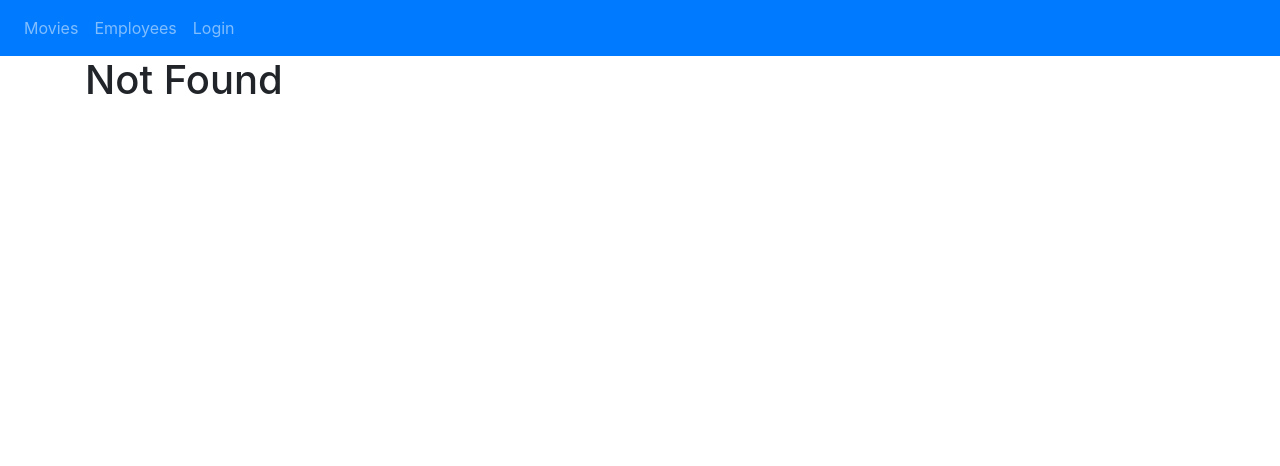
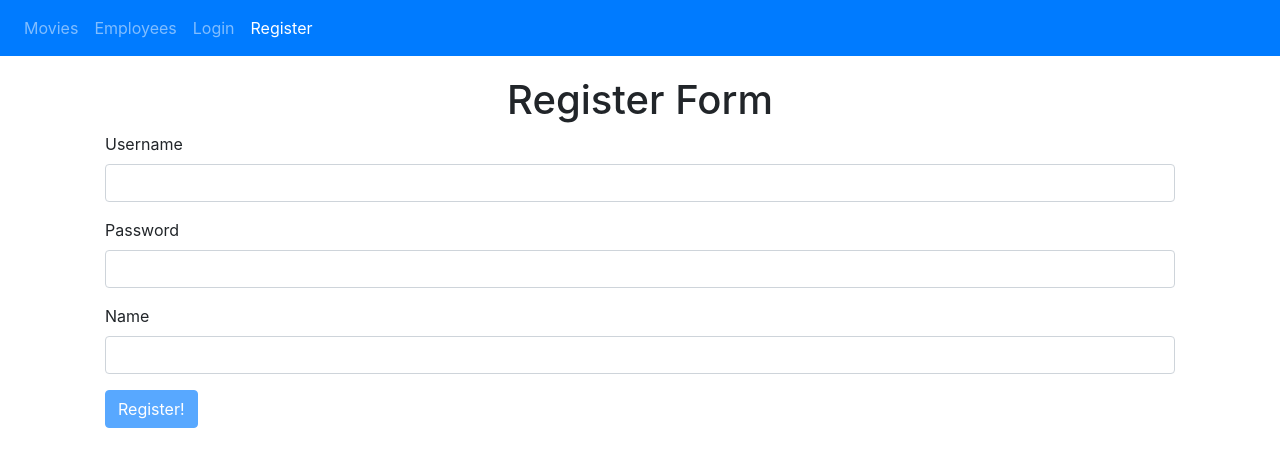
Before and after one commit to Salmanmasood/React-Router-NavBar, a React (Create React App) app: page /Register in a window 1280 px wide. Before the commit this address led to /not-found. Shown: the top 466 px of the page. Built offline with nearby package versions, Linux system fonts and the light colour scheme.

Commit message:
Register Form Added

```diff
--- a/src/App.js
+++ b/src/App.js
@@ -6,6 +6,8 @@ import {Route,Redirect,Switch} from 'react-router-dom'
 import NavBar from "./Components/NavBar/NavBar";
 import EmployeeForm from "./Components/EmployeeForm";
 import LoginForm from "./Components/LoginForm";
+import RegisterForm from "./Components/RegisterForm";
+
 
 import NotFound  from "./Components/NotFound";
 
@@ -27,6 +29,7 @@ class App extends Component {
  <Switch>
 
     <Route path="/Login"  component={LoginForm}/>
+    <Route path="/Register"  component={RegisterForm}/>
     <Route path="/Movies" render={props => <MovieGrid setClass="table table-bordered" {...props} />}/>
     <Route path="/Employees"  render={props => <EmployeeGrid setClass="table table-bordered" {...props} />}/>
     <Route path="/Employee/:id"  component={EmployeeForm}/>
--- /dev/null
+++ b/src/Components/Form/Form.jsx
@@ -0,0 +1,83 @@
+import React, { Component } from 'react';
+import Input from "./../Inputs/Input";
+import Joi from  'joi-browser';
+
+class Form extends Component {
+
+    state={
+
+        data:{},
+        errors:{}
+    }
+
+
+        validate = () => {
+            const options = { abortEarly: false };
+            const { error } = Joi.validate(this.state.data, this.schema, options);
+            if (!error) return null;
+
+            const errors = {};
+            for (let item of error.details) errors[item.path[0]] = item.message;
+            return errors;
+          };
+
+        validProperty=({name,value})=>{
+
+          const obj = { [name]: value };
+           const schema = { [name]: this.schema[name] };
+           const { error } = Joi.validate(obj, schema);
+           return error ? error.details[0].message : null;
+
+        }
+
+
+
+
+        handleSubmit=e=>{
+            e.preventDefault();
+           const errors= this.validate();
+           this.setState({errors:errors || {}});
+           if(errors) return;
+            //server calls......
+           this.doSubmit();
+        }
+
+        handleChange=({currentTarget:input})=>{
+
+            const errors={...this.state.errors};
+            const errorMessage=this.validProperty(input);
+
+            if (errorMessage){
+              errors[input.name]=errorMessage;
+            }
+            else
+            {
+              delete errors[input.name];
+            }
+
+              const data={...this.state.data};
+              data[input.name]=input.value;
+              this.setState({data,errors});
+            }
+
+renderButton=(label)=>{
+   return <button disabled={this.validate()} className="btn btn-primary">{label}</button>
+}
+
+renderInput(name,label,type='text'){
+    const {data,errors}=this.state;
+    return <Input
+    type={type}
+    name={name}
+    label={label}
+    value={data[name]}
+     onChange={this.handleChange}
+     error={errors[name]}
+     />
+
+}
+
+
+}
+
+export default Form;
--- a/src/Components/Inputs/Input.jsx
+++ b/src/Components/Inputs/Input.jsx
@@ -1,14 +1,11 @@
 import React from "react";
 
-const Input=({name,label,value,error,onChange})=>{
+const Input=({name,label,error,...rest})=>{
 return(
     <div className="form-group">
     <label htmlFor={name}>{label}</label>
-    <input type="text"
-    value={value} onChange={onChange} id={name} name={name} label={label} className="form-control"/>
-
-
-  { error && <div className="alert alert-danger">{error} </div> }
+    <input {...rest} id={name} name={name} className="form-control"/>
+   { error && <div style={{marginTop:"10px"}} className="alert alert-danger">{error} </div> }
     </div>
 
 );
--- a/src/Components/LoginForm.jsx
+++ b/src/Components/LoginForm.jsx
@@ -1,12 +1,13 @@
 import React, { Component } from 'react';
-import  Input  from "./Inputs/Input";
 import Joi from  'joi-browser';
+import  Form  from "./Form/Form";
 
-class LoginForm extends Component {
+
+class LoginForm extends Form {
 
 state={
 
-    account:{
+    data:{
       username:"",
       password:""
     },
@@ -20,67 +21,31 @@ schema={
 
 
 
-validate=()=>{
-const option=  {abortEarly:false};
-const {error}=Joi.validate(this.state.account,this.schema,option);
-const errors={};
-if(!error) return null;
-for(let item of error.details ) errors[item.path[0]]=item.message;
-return errors;
+
+
+doSubmit=()=>{
+
+  console.log("Submit");
+
 }
 
-validProperty=({name,value})=>{
 
-  const obj={[name]:value};
-  const schema={[name]:this.schema[name]};
-  const {error}=Joi.validate(obj,schema);
-  return error?error.details.message:null;
-
-}
-handleSubmit=e=>{
-    e.preventDefault();
-   const errors= this.validate();
-   console.log(errors);
-   this.setState({errors:errors || {}});
-   if(errors) return;
-    //server calls......
-
-    console.log("Submit");
-}
-
-handleChange=({currentTarget:input})=>{
-
-const errors={...this.state.errors};
-const errorMessage=this.validProperty(input);
-
-if (errorMessage){
-  errors[input.name]=errorMessage;
-}
-else
-{
-  delete errors[input.name];
-}
-
-  const account={...this.state.account};
-  account[input.name]=input.value;
-  this.setState({account,errors});
-}
 
   render(){
-   const {account,errors}=this.state;
+   const {data,errors}=this.state;
     return (
       <div className="container" style={{padding:"20px"}}>
        <h1 style={{textAlign:"center"}}>Login Form</h1>
-     <form onSubmit={this.handleSubmit}>
+       <form onSubmit={this.handleSubmit}>
 
 
-     <Input name="username" label="User Name" value={account.username} onChange={this.handleChange} error={errors.username}/>
-
-     <Input name="password" label="Password" value={account.password} onChange={this.handleChange} error={errors.password}/>
+     {this.renderInput("username","Username")}
+     {this.renderInput("password","Password","password")}
 
 
 
-     <button disabled={this.validate()} className="btn btn-primary">Login</button>
+     {this.renderButton('Login!')}
+
      </form>
 
       </div>
--- a/src/Components/NavBar/NavBar.jsx
+++ b/src/Components/NavBar/NavBar.jsx
@@ -20,6 +20,10 @@ const NavBar = () => {
   <li className="nav-item">
   <NavLink className="nav-link" to="/Login">Login</NavLink>
   </li>
+  <li className="nav-item">
+  <NavLink className="nav-link" to="/Register">Register</NavLink>
+  </li>
+
 </ul>
 
 </nav>
--- /dev/null
+++ b/src/Components/RegisterForm.jsx
@@ -0,0 +1,64 @@
+import React, { Component } from 'react';
+import Joi from  'joi-browser';
+import  Form  from "./Form/Form";
+
+class RegisterForm extends  Form {
+
+    state={
+
+        data:{
+          username:"",
+          password:"",
+          name:"",
+
+        },
+        errors:{}
+    }
+
+    schema = {
+        username: Joi.string()
+          .required()
+          .email()
+          .label("User Name"),
+        password: Joi.string()
+          .required()
+          .min(5)
+          .label("Password"),
+        name: Joi.string()
+          .required()
+          .label("Name")
+      };
+
+      doSubmit=()=>{
+
+        console.log("Submit");
+        alert("SUBMIT");
+
+      }
+
+
+  render(){
+    const {data,errors}=this.state;
+     return (
+       <div className="container" style={{padding:"20px"}}>
+        <h1 style={{textAlign:"center"}}>Register Form</h1>
+        <form onSubmit={this.handleSubmit}>
+
+
+      {this.renderInput("username","Username")}
+      {this.renderInput("password","Password","password")}
+      {this.renderInput("name","Name")}
+
+
+
+      {this.renderButton('Register!')}
+
+      </form>
+
+       </div>
+
+       );
+ }
+}
+
+export default RegisterForm;
```
Also changed, not shown: 1 other file (tests, documents, lock files or other folders).
